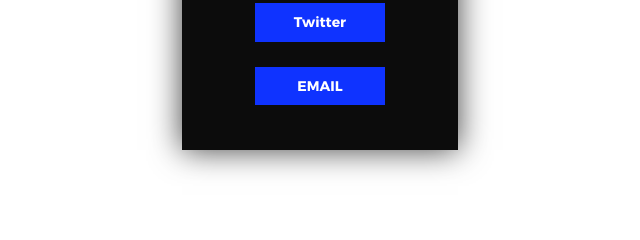
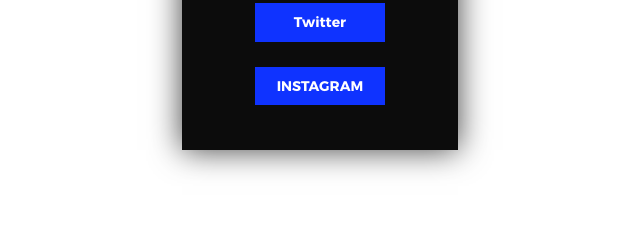
Before and after one commit to brieuclefloch/brieuclefloch.github.io, a plain HTML site: page index.html in a window 1280 px wide. Both pictures are taken after a click on the button "CONTACT". Shown: the part 432-672 px from the top of the page, 632-1272 px from the left. Drawn offline with nearby package versions, Linux system fonts and the light colour scheme.

Commit message:
Add files via upload

```diff
--- a/index.html
+++ b/index.html
@@ -228,7 +228,7 @@
                   <ul class="modal--options">
                     <li><a href="https://www.behance.net/brieucleflfcf5" target="_blank">Bēhance</a></li>
                     <li><a href="https://twitter.com/brieuc_lefloch" target="_blank">Twitter</a></li>
-                    <li><a href="mailto:brieuc.lefloch@gmail.com" target="_blank">Email</a></li>
+                    <li><a href="https://www.instagram.com/brieuc.lefloch/5" target="_blank">Instagram</a></li>
                   </ul>
                 </div>
               </div>
```
